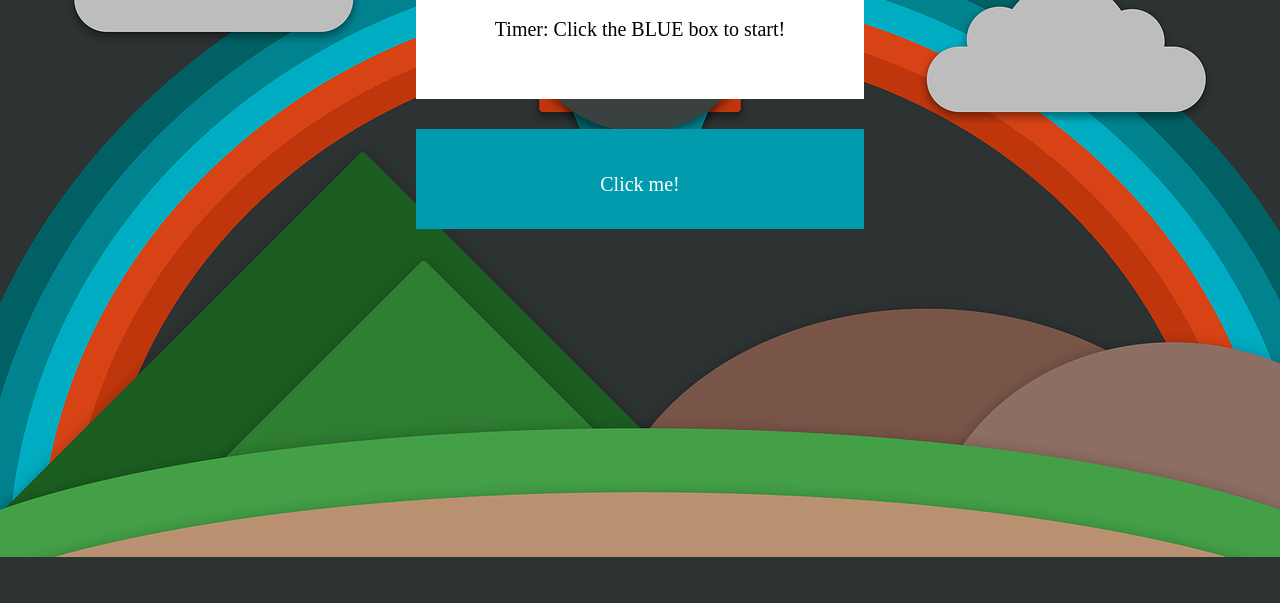
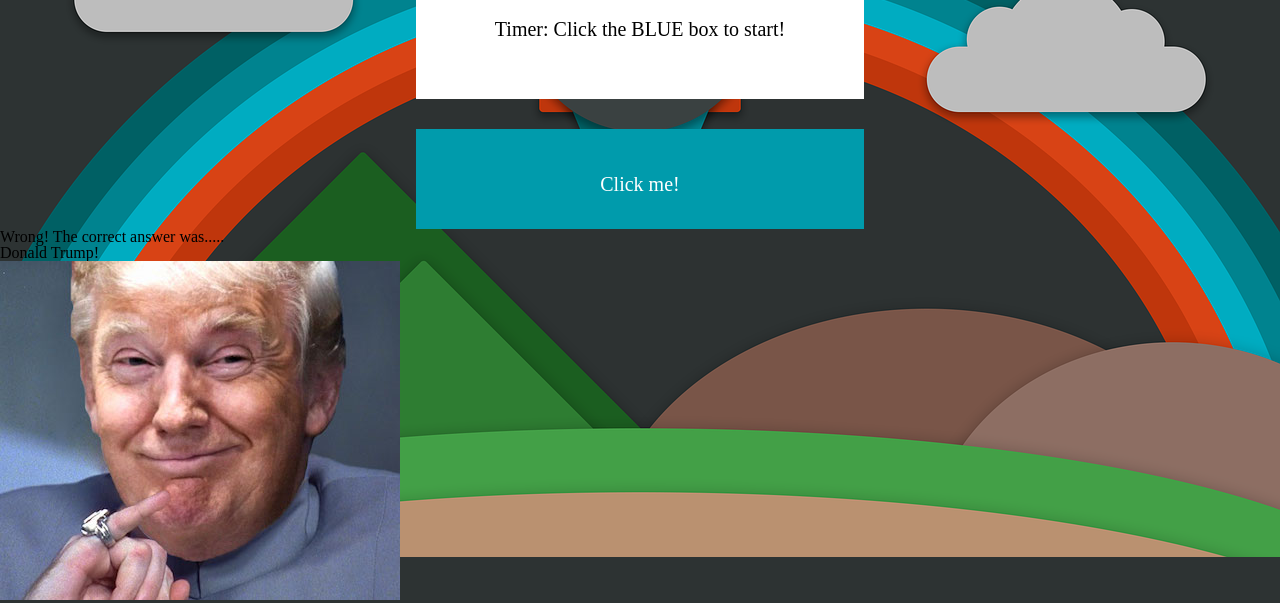
Before and after one commit to whitleyblaine/TriviaGame, a PHP site: page / in a window 1280 px wide. Shown: the part 201-804 px from the top of the page. Before the commit the page ends 758 px from the top, so only its background shows below. Run offline with PHP 8.4, Linux system fonts and the light colour scheme.

Commit message:
Adding wrong answer page

```diff
--- a/assets/css/style.css
+++ b/assets/css/style.css
@@ -97,3 +97,7 @@ div .choice p:hover {
 .hide {
   display: none;
 }
+
+#wrongAnswerPage {
+
+}
--- a/assets/javascript/app.js
+++ b/assets/javascript/app.js
@@ -70,8 +70,18 @@ var showResults = function() {
   $('#timer').addClass('hide');
   $('#q4').addClass('hide');
   $('#end').removeClass('hide');
+  var timeoutId = window.setTimeout(reset, 10 * 1000)
 };
 
+var reset = function() {
+  timeLeft = 10;
+  question = 0;
+  correct = 0;
+  wrong = 0;
+  $('#timer').removeClass('hide');
+  $('#end').addClass('hide');
+  $('#start').removeClass('hide');
+};
 
 $('#start').on('click', function () {
   showQ1();
--- a/index.html
+++ b/index.html
@@ -24,6 +24,12 @@
 
     <div id="start">
       <p>Click me!</p>
+    </div>
+
+    <div id="wrongAnswerPage hide">
+      <p>Wrong! The correct answer was.....</p>
+      <p><strong>Donald Trump!</strong></p>
+      <img src="assets/images/trump_1.jpg">
     </div>
 
     <div id="q1" class="question hide">
```
Also changed, not shown: assets/images/trump_1.jpg (added).
